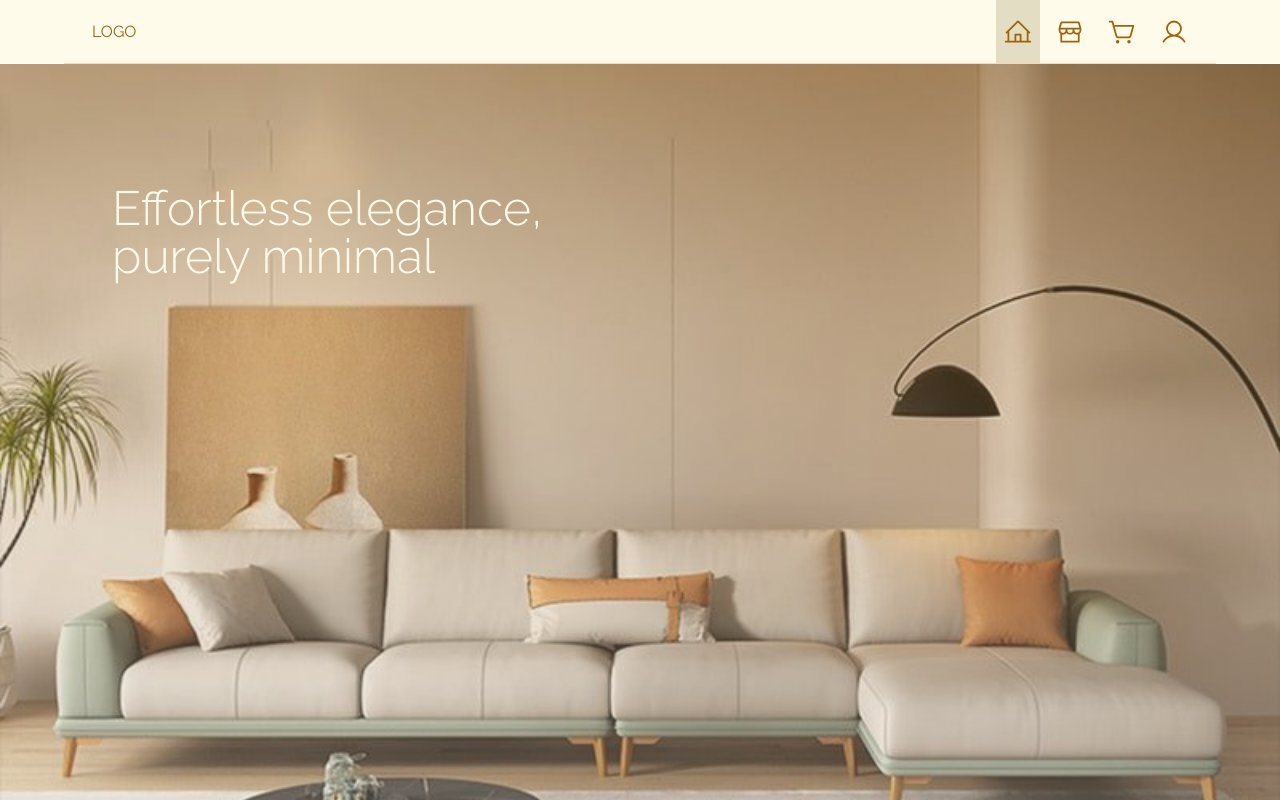
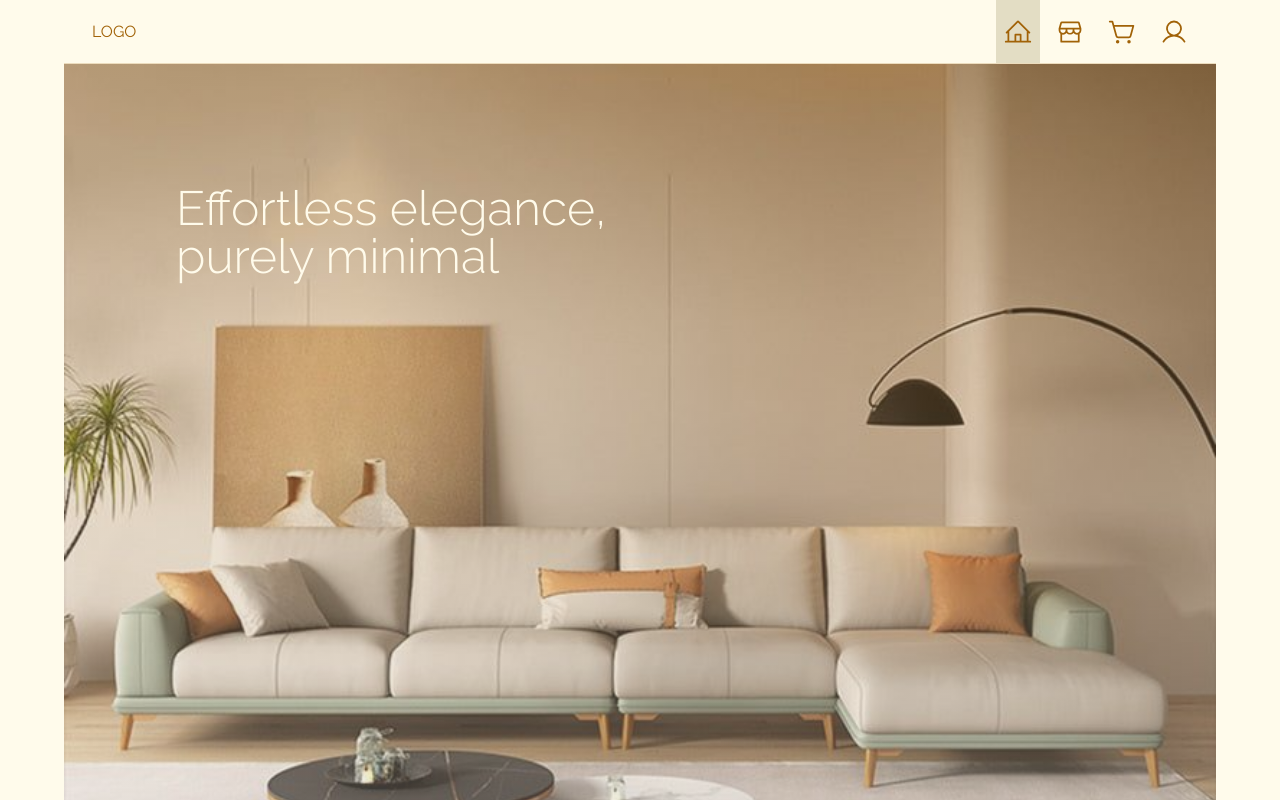
Before and after one commit to RyneeeJ/Moderngrains-client, a React (Vite) app: page / in a window 1280 px wide. Shown: the top 800 px of the page. Built offline with nearby package versions, Linux system fonts and the light colour scheme; no server answers; the database is empty; the HTML template or start-up script is replaced by a standard one.

Commit message:
Changed the max-width property of the hero image

```diff
--- a/src/ui/HeroImage.jsx
+++ b/src/ui/HeroImage.jsx
@@ -1,8 +1,9 @@
 import Button from "./Button";
+import Section from "./Section";
 
 function HeroImage() {
   return (
-    <div className="relative z-10 h-[38rem] w-full bg-[url('/hero-img.jpg')] bg-cover bg-center px-8 py-10 before:absolute before:inset-0 before:-z-20 before:block before:bg-gradient-to-b before:from-yellow-700 before:to-neutral-300 before:opacity-30 before:content-[''] xs:h-[45rem] xs:px-10 sm:px-16 md:h-[55rem] md:px-28">
+    <div className="relative z-10 mx-auto h-[38rem] max-w-6xl bg-[url('/hero-img.jpg')] bg-cover bg-center px-8 py-10 before:absolute before:inset-0 before:-z-20 before:block before:bg-gradient-to-b before:from-yellow-700 before:to-neutral-300 before:opacity-30 before:content-[''] xs:h-[45rem] xs:px-10 sm:px-16 md:h-[55rem] md:px-28">
       <h1 className="mt-10 text-3xl font-light text-amber-50 xs:text-4xl sm:text-5xl md:mt-20">
         Effortless elegance, <br /> purely minimal
       </h1>
```
